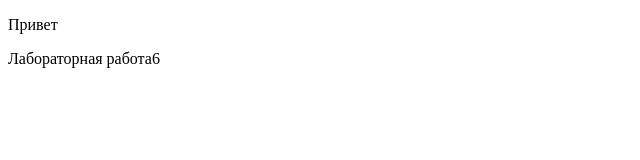
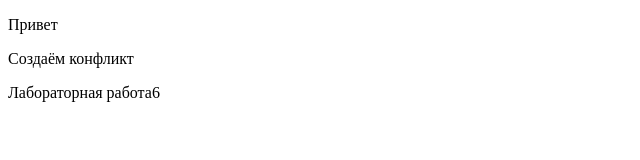
Before and after one commit to danikrulinskii/lab6, a plain HTML site: page index.html in a window 1280 px wide. Shown: the whole page, without its empty margins (0-640 px from the left). Drawn offline with Linux system fonts and the light colour scheme.

Commit message:
Life is Great!

```diff
--- a/index.html
+++ b/index.html
@@ -6,6 +6,7 @@
 </head>
 <body>
 <p>Привет</p>
+<p>Создаём конфликт</p>
 <p>Лабораторная работа6</p>
 </body>
 </html>
```
